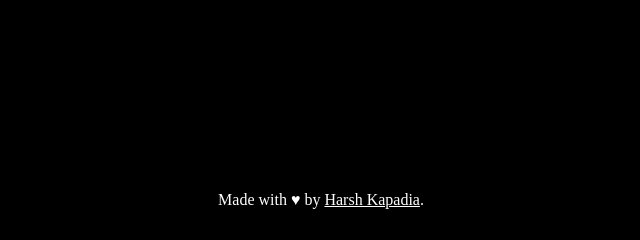
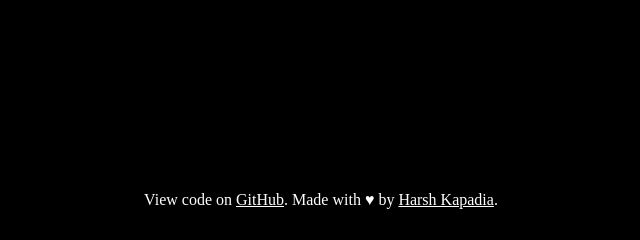
Before and after one commit to HarshKapadia2/one-or-two, a Flask app: page / in a window 1280 px wide. Shown: the part 560-800 px from the top of the page, without its empty margins (319-959 px from the left). Run offline with Flask 2, Linux system fonts and the light colour scheme.

Commit message:
:hammer: refactor: Add GitHub repo link to footer

```diff
--- a/templates/base.html
+++ b/templates/base.html
@@ -18,7 +18,7 @@
 		{% block body %}{% endblock %}
 
 		<footer>
-			Made with &#9829; by&nbsp;<a href="https://www.linkedin.com/in/harshgkapadia/" target="_blank">Harsh Kapadia</a>.
+			View code on&nbsp;<a href="https://github.com/HarshKapadia2/one-or-two" target="_blank">GitHub</a>. Made with &#9829; by&nbsp;<a href="https://www.linkedin.com/in/harshgkapadia/" target="_blank">Harsh Kapadia</a>.
 		</footer>
 	</body>
 </html>
```
